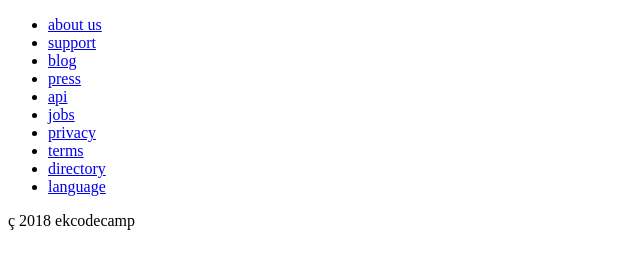
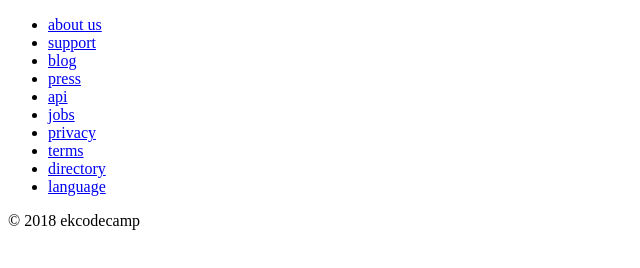
Before and after one commit to conyek/ekcamp, a plain HTML site: page index.html in a window 1280 px wide. Shown: the full height of the page, 0-640 px from the left. Drawn offline with Linux system fonts and the light colour scheme.

Commit message:
copyright logo

```diff
--- a/index.html
+++ b/index.html
@@ -28,7 +28,7 @@
                 <li><a href="#">language</a></li>
             </ul>
         </nav>
-        <span>ç 2018 ekcodecamp</span>
+        <span>© 2018 ekcodecamp</span>
     </footer>
 </body>
 </html>
```
